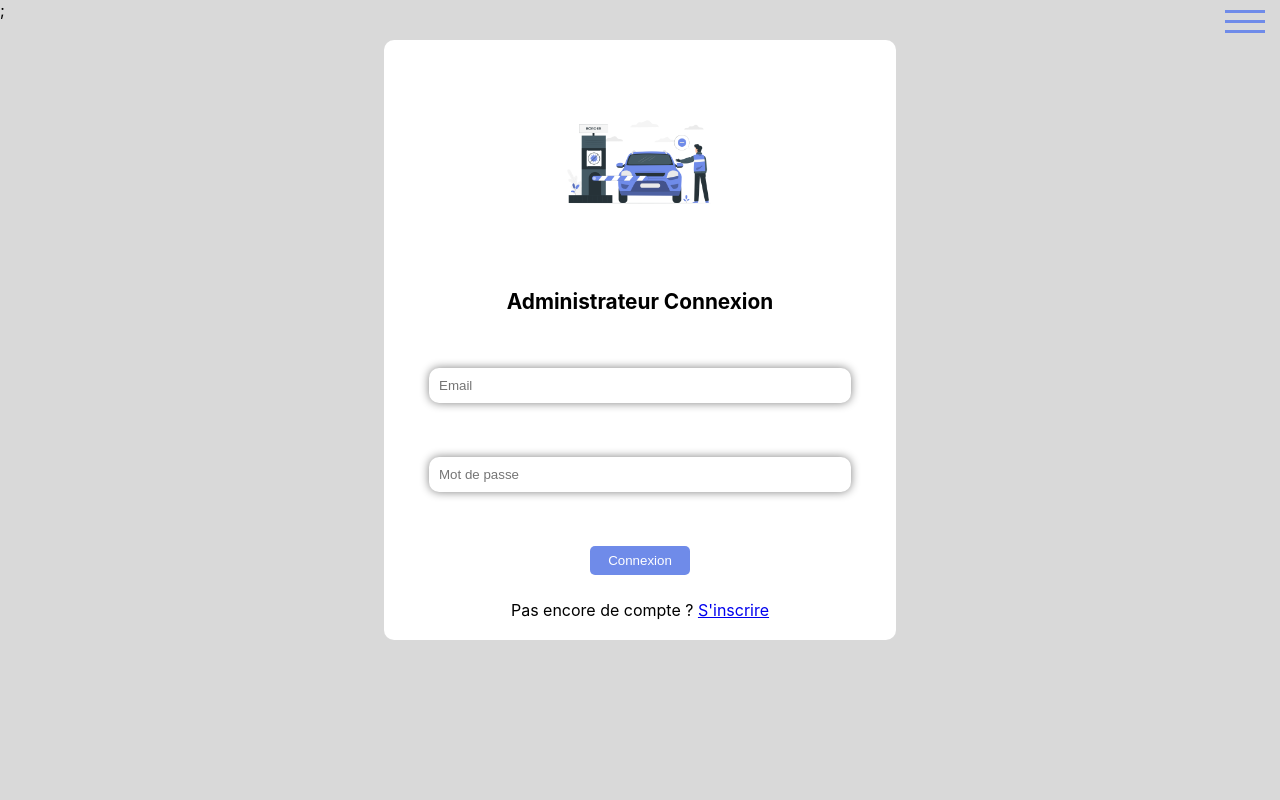
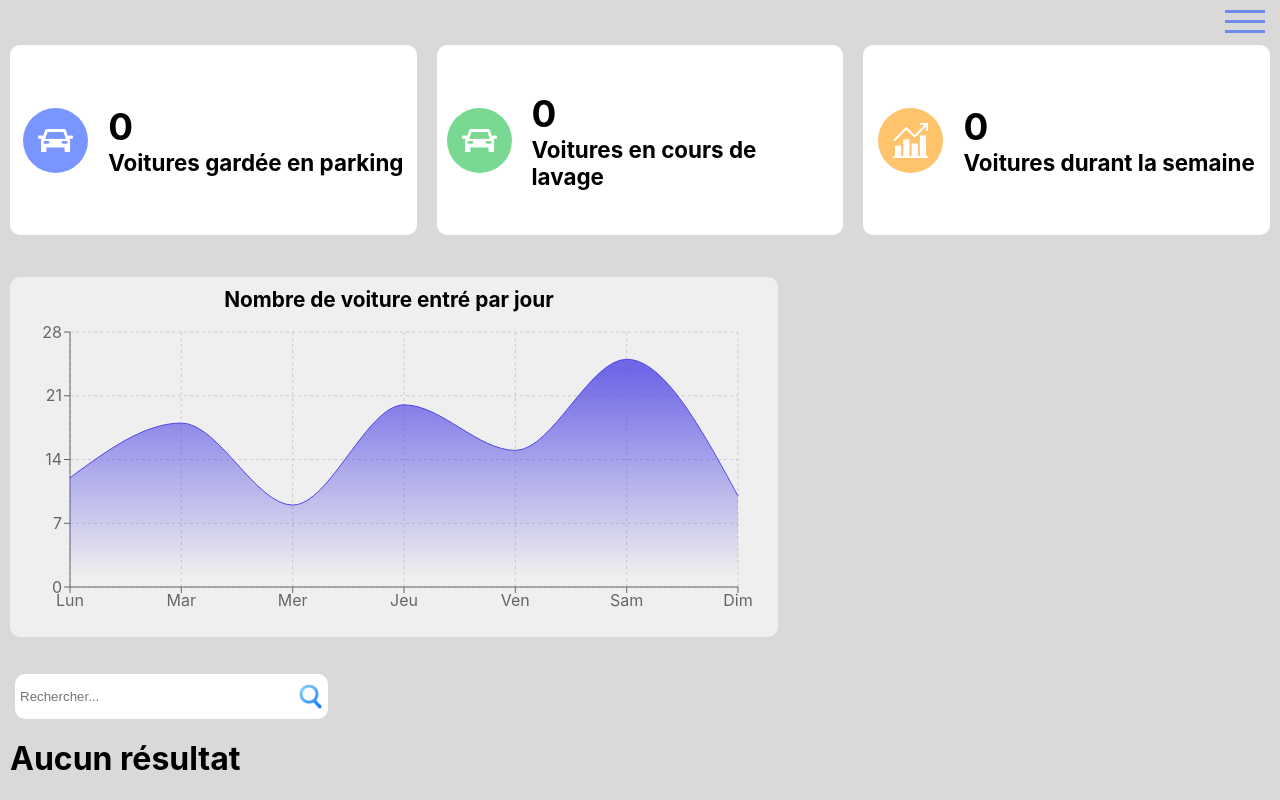
Before and after one commit to Aurelienrktz/parking, a React (Create React App) app: page / in a window 1280 px wide. Before the commit this address led to /connexion. Built offline with nearby package versions, Linux system fonts and the light colour scheme.

Commit message:
Version sans back-end

```diff
--- a/public/index.html
+++ b/public/index.html
@@ -15,8 +15,6 @@
 <body>
   <noscript>You need to enable JavaScript to run this app.</noscript>
   <div id="root"></div>
-
-
 </body>
 
 </html>
--- a/src/App.jsx
+++ b/src/App.jsx
@@ -102,7 +102,7 @@ export function App() {
             <div className={afficher ? "active2" : ""}></div>
             <div className={afficher ? "active3" : ""}></div>
           </div>
-          <Header afficher={afficher} cacher={cacher} />;
+          <Header afficher={afficher} cacher={cacher} />
           <Routes>
             <Route
               path="/connexion"
@@ -113,15 +113,15 @@ export function App() {
             <Route
               path="/"
               element={
-                <PrivateRoute>
-                  <Dashboard setVoitures={setVoitures} />
-                </PrivateRoute>
+                // <PrivateRoute>
+                <Dashboard voitures={voitures} setVoitures={setVoitures} />
+                // </PrivateRoute>
               }
             />
             <Route
               path="/parking"
               element={
-                <PrivateRoute>
+                // <PrivateRoute>
                 <Parking
                   voitures={voitures}
                   AjouterVoiture={AjouterVoiture}
@@ -131,13 +131,13 @@ export function App() {
                   setVoitureParking={setVoitureParking}
                   setVoitures={setVoitures}
                 />
-                </PrivateRoute>
+                // </PrivateRoute>
               }
             />
             <Route
               path="/lavage"
               element={
-                <PrivateRoute>
+                // <PrivateRoute>
                 <Lavage
                   AjouterVoiture2={AjouterVoiture2}
                   voitures={voitures}
@@ -147,7 +147,7 @@ export function App() {
                   voitureLavage={voitureLavage}
                   setVoitureLavage={setVoitureLavage}
                 />
-                </PrivateRoute>
+                // </PrivateRoute>
               }
             />
           </Routes>
--- a/src/components/Dashboard.jsx
+++ b/src/components/Dashboard.jsx
@@ -1,46 +1,23 @@
 import { Link } from "react-router-dom";
 import s from "./styles/header.module.css";
 import { useNavigate } from "react-router-dom";
+import Header from "./Dashboard/header";
+import Chart from "./Dashboard/chart";
+import Tableaux from "./Dashboard/tableaux";
 
-const Header = ({ afficher, cacher }) => {
+const Dashboard = ({ voitures, setVoitures }) => {
   const navigate = useNavigate();
-    const handleLogout = () => {
+  const handleLogout = () => {
     // Redirection vers login
     navigate("/connexion");
-  }
+  };
   return (
-    <div className={s.header} style={{ left: afficher ? "0px" : "-300px" }}>
-      <img
-        src="/image/street paid parking-rafiki.png"
-        alt="illustration parking"
-      />
-      <div className={s.navbar}>
-        <div>
-          <img src="/image/dashboard (5).png" alt="Logo dashboard" />
-          <Link onClick={cacher} to="/">
-            Dashboard
-          </Link>
-        </div>
-        <div>
-          <img src="/image/parking-area (1).png" alt="Logo parking" />
-          <Link onClick={cacher} to="/parking">
-            Parking
-          </Link>
-        </div>
-        <div>
-          <img src="/image/car-wash (1).png" alt="Logo lavage" />
-          <Link onClick={cacher} to="/lavage">
-            Lavage
-          </Link>
-        </div>
-        <button className={s.logoutButton}
-          onClick={handleLogout}
-        >
-          Déconnexion
-        </button>
-      </div>
+    <div>
+      <Header voitures={voitures} />
+      <Chart />
+      <Tableaux voitures={voitures} setVoitures={setVoitures} />
     </div>
   );
 };
 
-export default Header;
+export default Dashboard;
--- a/src/components/Dashboard/header.jsx
+++ b/src/components/Dashboard/header.jsx
@@ -1,21 +1,24 @@
-import React from 'react';
-import s from './header.module.css'
-const Header = ({voitures,setAfficher2,afficher}) => {
+import React, { useEffect } from "react";
+import s from "./header.module.css";
+const Header = ({ voitures, setAfficher2, afficher }) => {
+    const ListeParking = voitures.filter(
+      (value) => value.statut == "en cours" && value.service == "Parking"
+    );
+    const ListeLavage = voitures.filter(
+      (value) => value.statut == "en cours" && value.service == "Lavage"
+    );
 
-    const ListeParking=voitures.filter(value => value.statut=="en cours" && value.service=="Parking");
-    const ListeLavage=voitures.filter(value => value.statut=="en cours" && value.service=="Lavage");
-    //LISTE DE LA SEMAINE
-    const ListeSemaine=voitures.filter(value=> {
-        const datevoiture=new Date(value.dateEntree)
-        const dateActu=new Date();
-        const dateSemaine= new Date(dateActu-dateActu);
-        if(datevoiture>=dateSemaine && datevoiture<=dateActu){
+  // LISTE DE LA SEMAINE
+  const ListeSemaine = voitures.filter((value) => {
+    const datevoiture = new Date(value.dateEntree);
+    const dateActu = new Date();
+    const dateSemaine = new Date(dateActu - dateActu);
+    if (datevoiture >= dateSemaine && datevoiture <= dateActu) {
       return value;
     }
-    })
+  });
   return (
     <div className={s.container}>
-
       <section>
         <div style={{ backgroundColor: "#7995FF" }}>
           <img src="/image/car.png" alt="logo voiture" />
@@ -45,6 +48,6 @@ const Header = ({voitures,setAfficher2,afficher}) => {
       </section>
     </div>
   );
-}
+};
 
 export default Header;
--- a/src/components/login.jsx
+++ b/src/components/login.jsx
@@ -3,49 +3,45 @@ import { Link, useNavigate } from "react-router-dom";
 import axios from "axios";
 import s from "../components/styles/login.module.css";
 
-const Connexion = ({setIsAuthenticated}) => {
+const Connexion = ({ setIsAuthenticated }) => {
   const [email, setEmail] = useState("");
   const [mdp, setMdp] = useState("");
   const [error, setError] = useState(null);
 
   const navigate = useNavigate();
 
-async function handleLogin(e) {
-  e.preventDefault();
-  setError(null);
+  async function handleLogin(e) {
+    e.preventDefault();
+    setError(null);
+    navigate("/", { replace: true });
 
-  try {
-    const response = await axios.post(
-      "https://itakalo-back-fp5nc.sevalla.app/api/v1/auth/login/",
-      {
-        email: email,
-        password: mdp,
-      }
-    );
+    // try {
+    //   const response = await axios.post(
+    //     "https://itakalo-back-fp5nc.sevalla.app/api/v1/auth/login/",
+    //     {
+    //       email: email,
+    //       password: mdp,
+    //     }
+    //   );
 
-    console.log("✅ Connexion réussie :", response.data);
+    //   console.log("✅ Connexion réussie :", response.data);
 
-    // Si le backend renvoie un token, on le sauvegarde
-    if (response.data.token) {
-      localStorage.setItem("token", response.data.token);
+    //   if (response.data.token) {
+    //     localStorage.setItem("token", response.data.token);
 
-      // Mettre à jour l'état d'authentification
-      setIsAuthenticated(true);
+    //     setIsAuthenticated(true);
 
-      // Redirection vers le dashboard
-      navigate("/", { replace: true });
-    } else {
-      setError("Connexion échouée : token non reçu");
-    }
-  } catch (err) {
-    // Gestion sécurisée des erreurs
-    console.error("❌ Erreur connexion :", err.response?.data || err.message);
-    setError(
-      "Email ou mot de passe incorrect"
-    );
+    //   } else {
+    //     setError("Connexion échouée : token non reçu");
+    //   }
+    // } catch (err) {
+
+    //   console.error("❌ Erreur connexion :", err.response?.data || err.message);
+    //   setError(
+    //     "Email ou mot de passe incorrect"
+    //   );
+    // }
   }
-}
-
 
   return (
     <div className={s.container}>
```
Lines whose indentation alone changed are shown as unchanged.
